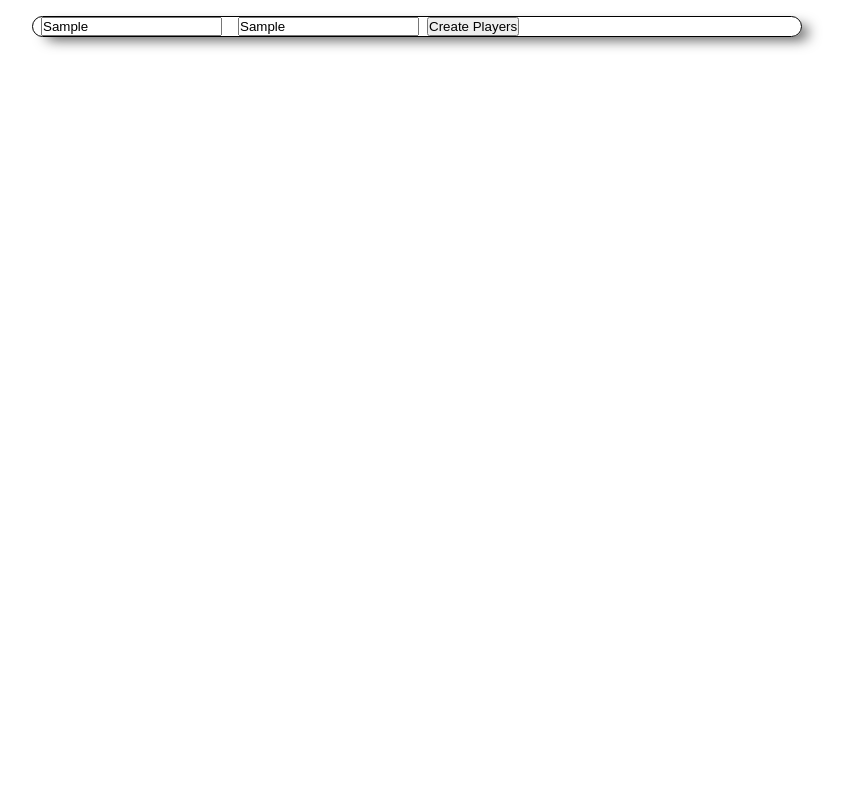
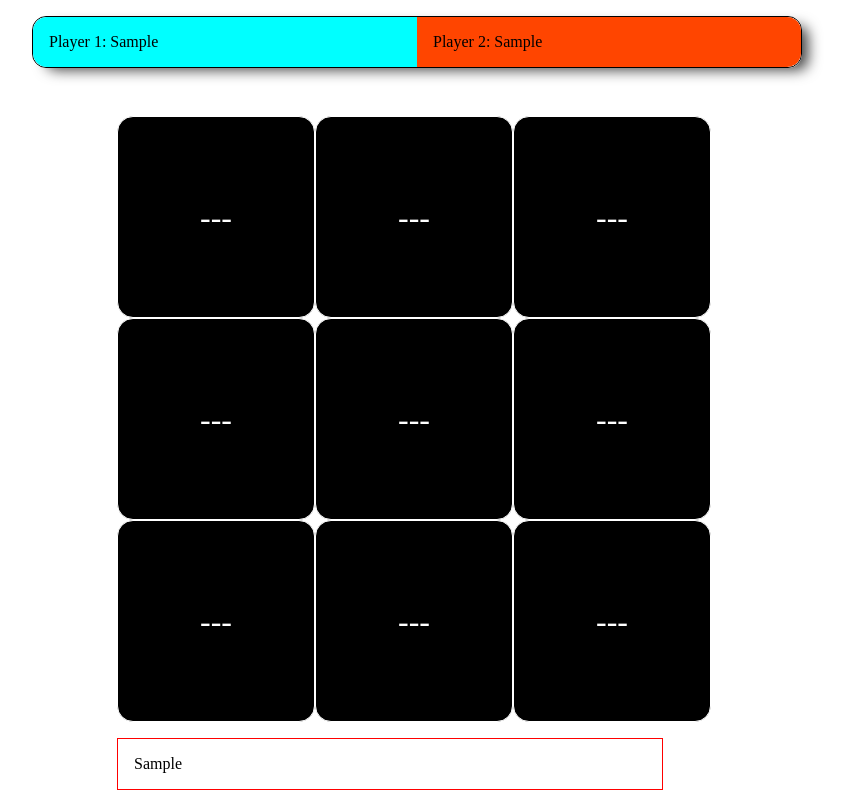
Before and after one commit to stratospherique/Tic-Tac-toe-JS-, a plain HTML site: page index.html in a window 1280 px wide. Both pictures are taken after typing "Sample", "Sample" into the empty fields and a click on the button "Create Players". Shown: the whole page, without its empty margins (223-1072 px from the left). Drawn offline with Linux system fonts and the light colour scheme.

Commit message:
make the cells unclickable after the game is finished + add a game status banner at the bottom

```diff
--- a/app.js
+++ b/app.js
@@ -54,12 +54,13 @@ const CheckWin = () => {
   const diagTwo = GameBoard().position.diagonal.threeSeven;
 
   if( (horTop === x) || (horMid === x) || (horDow === x) || (verLeft === x)|| (verMid === x) || (verRight === x) || (diagOne === x) || (diagTwo === x)){
-    console.log('X is the winner')
-    UIController().cells.
+    UIController().statusText.innerText = 'player 1 is the winner!!';
+    UIController().cells.forEach((cell)=>{cell.removeAttribute('onclick')})
   }else if ( (horTop === o) || (horMid === o) || (horDow === o) || (verLeft === o)|| (verMid === o) || (verRight === o) || (diagOne === o) || (diagTwo === o) ) {
-    console.log("O is the winner")
+    UIController().statusText.innerText = 'player 2 is the winner!!';
+    UIController().cells.forEach((cell)=>{cell.removeAttribute('onclick')})
   } else {
-    console.log("no winner yet")
+    UIController().statusText.innerText = `${GameRunner.currentPlayer().name}'s turn`;
   }
 }
 
@@ -78,7 +79,9 @@ const UIController = () => {
       cellNine: document.getElementById("cell-9"),
       board: document.querySelector('.board'),
       inputDetails: document.querySelector('.player-details'),
-      cells: document.querySelectorAll('.cell')
+      cells: document.querySelectorAll('.cell'),
+      statusBanner: document.getElementById('events'),
+      statusText: document.querySelector('.status')
   }
 }
 
@@ -95,9 +98,10 @@ const clickChange = (clickID,i) => {
     change.classList.add('color-red')
   }
   change.innerHTML= mark
+  change.removeAttribute('onclick')
   GameRunner.gameBoard[i] = mark;
+  GameRunner.checkWin();
   GameRunner.changePlayer();
-  GameRunner.checkWin();
 }
 const GameTurn = () => {
   let turn = 0;
@@ -119,7 +123,8 @@ const GameRunner = (() => {
       <div class="player-2"><span>Player 2: </span><span>${player2.getPlayerName()}</span></div>
     `
     UIController().inputDetails.innerHTML = html;
-    UIController().inputDetails.classList.add("ongoing")
+    UIController().inputDetails.classList.add("ongoing");
+    UIController().statusText.innerText = player1.getPlayerName();
   }
   const checkWin = () => CheckWin();
 
--- a/index.html
+++ b/index.html
@@ -25,6 +25,7 @@
     <div class="cell" id ="cell-7" onclick="clickChange(this.id,6)">---</div>
     <div class="cell" id ="cell-8" onclick="clickChange(this.id,7)">---</div>
     <div class="cell" id ="cell-9" onclick="clickChange(this.id,8)">---</div>
+    <div id="events"><span class="status"></span></div>
   </div>
   <script src="app.js"></script>
 </body>
--- a/main.css
+++ b/main.css
@@ -78,3 +78,10 @@
   padding: 1rem;
   border-radius: 0 14px 14px 0;
 }
+
+#events {
+  margin: 1rem auto;
+  border: 1px solid red;
+  padding: 1rem;
+  width: 40vw;
+}
```
